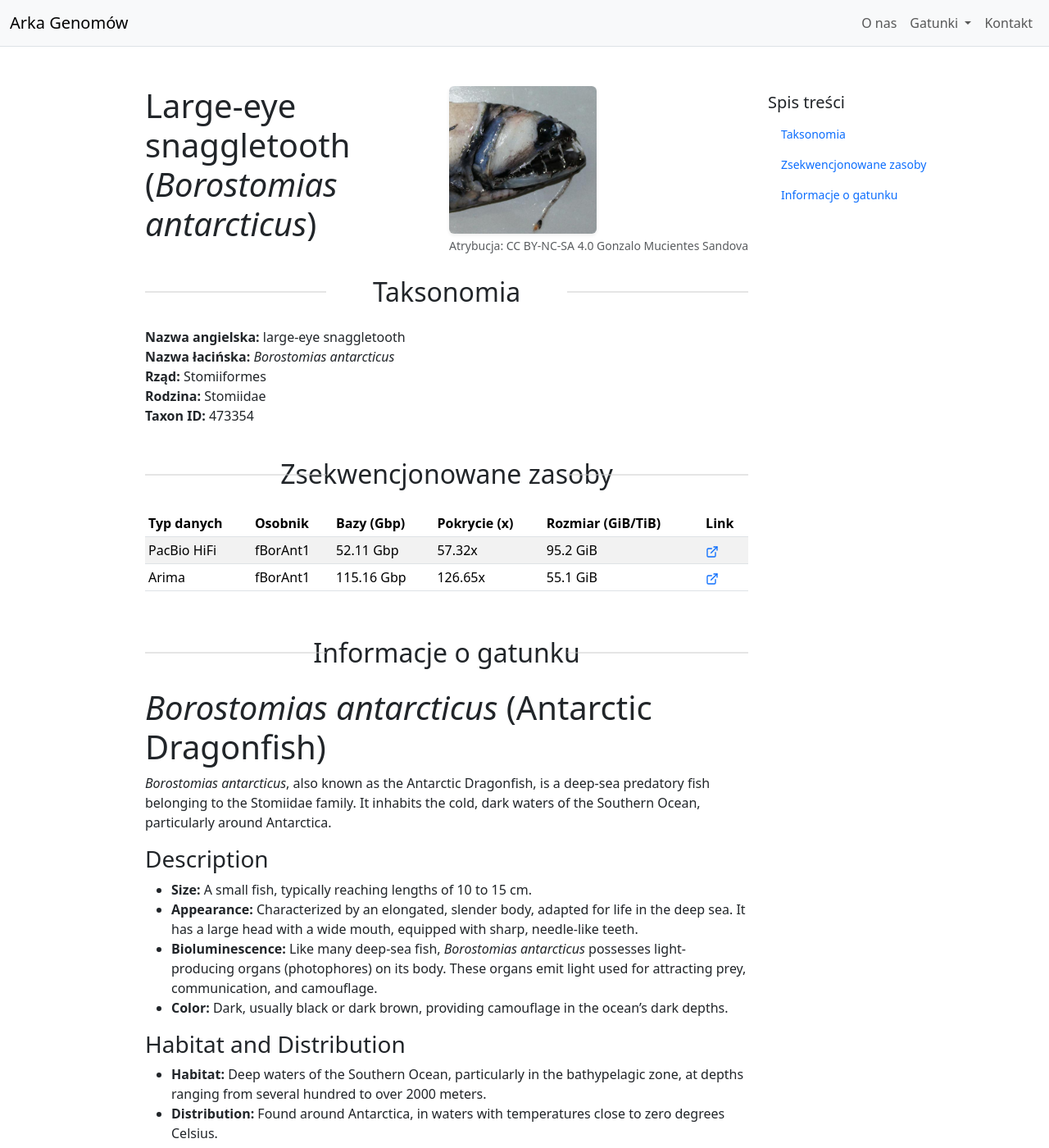
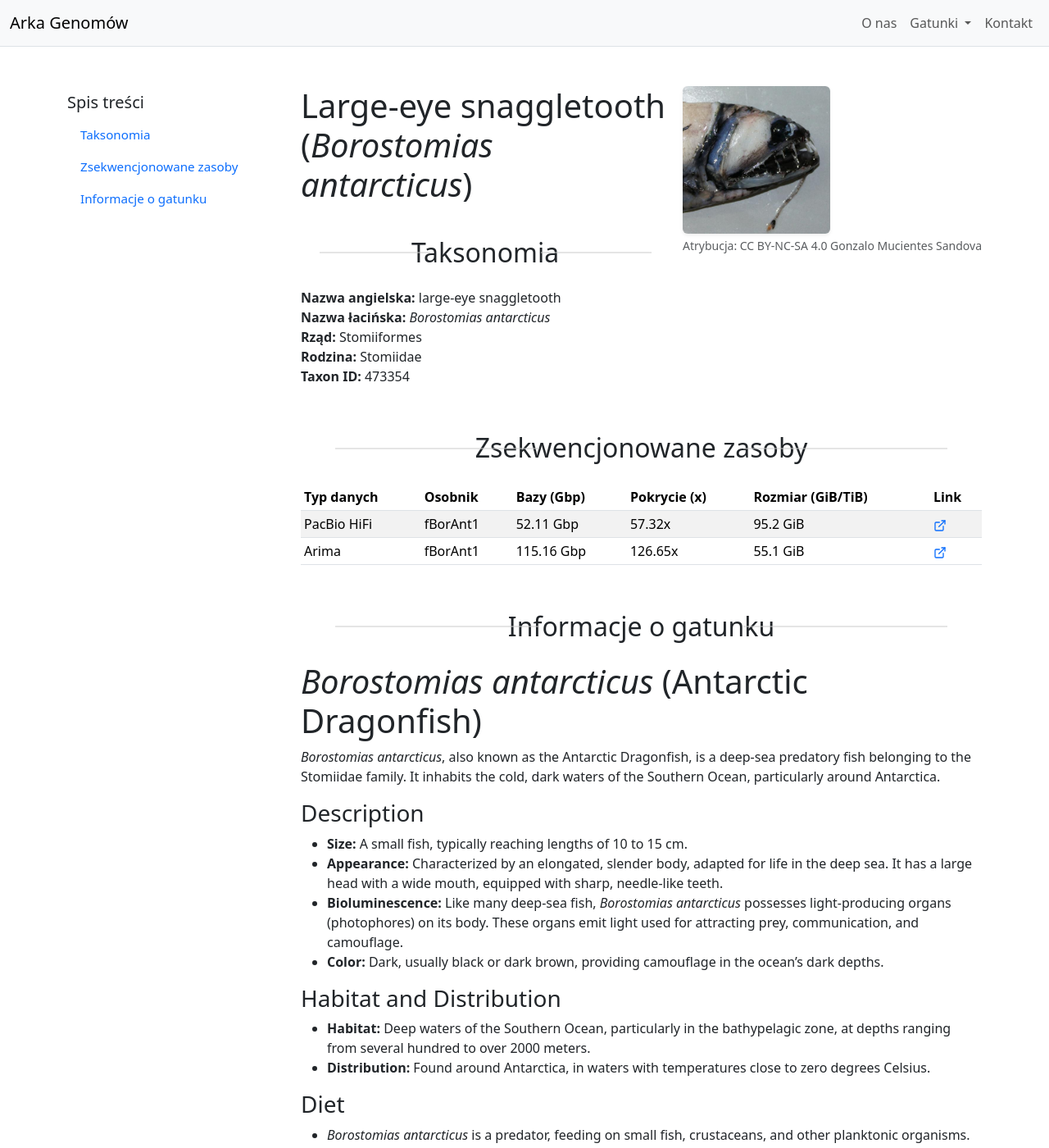
Before and after one commit to tomustloczek1/stronyWWWtzylinski, a Jekyll site: the page built from _species/borostomias_antarcticus.md, in a window 1280 px wide and 1400 px high. Shown: the whole window at 82% size. Built offline with Jekyll 4.4.1, drawn with Linux system fonts in a browser that asks for light colours.

Commit message:
Update species.html

```diff
--- a/_layouts/species.html
+++ b/_layouts/species.html
@@ -16,6 +16,10 @@
             top: 20px;
             height: calc(100vh - 40px);
             overflow-y: auto;
+        }
+        /* Zwiększenie czcionki w spisie treści */
+        #tocNav .nav-link {
+            font-size: 0.95rem; /* Nieco większa czcionka */
         }
         /* Styl dla obrazka gatunku */
         .species-image {
@@ -39,9 +43,9 @@
             background-color: #ccc;
             transform: translateY(-50%);
         }
-        /* Dostosowanie pozycji linii dla węższej kolumny treści */
-        .section-header::before { left: 0; } /* Linia od lewej krawędzi nagłówka */
-        .section-header::after { right: 0; } /* Linia do prawej krawędzi nagłówka */
+        /* Przywrócenie poprzedniego stylu linii */
+        .section-header::before { left: 5%; }
+        .section-header::after { right: 5%; }
 
         /* Ukrywanie bocznych linków społecznościowych */
         .social-links {
@@ -84,10 +88,37 @@
     <div class="container mt-5">
         <div class="row">
 
-            <div class="col-lg-8 offset-lg-1">
+            <div class="col-lg-3">
+                <nav id="tocNav" class="nav flex-column small">
+                     <h5 class="mt-2">Spis treści</h5>
+                     <ul class="list-unstyled">
+                        <li><a class="nav-link" href="#taxonomy">Taksonomia</a></li>
+                        <li><a class="nav-link" href="#resources">Zsekwencjonowane zasoby</a></li>
+                        <li><a class="nav-link" href="#info">Informacje o gatunku</a></li>
+                     </ul>
+                </nav>
+            </div>
+
+            <div class="col-lg-9">
+
+                <div class="d-lg-flex align-items-start mb-4">
+
+                    <div class="flex-grow-1">
+                        <h1 class="mb-4">{{ page.common_name | capitalize }} (<i>{{ page.name }}</i>)</h1>
+                        <section id="taxonomy">
+                            <h2 class="section-header">Taksonomia</h2>
+                            <ul class="list-unstyled">
+                                <li><strong>Nazwa angielska:</strong> {{ page.common_name | default: "Brak danych" }}</li>
+                                <li><strong>Nazwa łacińska:</strong> <i>{{ page.name | default: "Brak danych" }}</i></li>
+                                <li><strong>Rząd:</strong> {{ page.order.name | default: "Brak danych" }}</li>
+                                <li><strong>Rodzina:</strong> {{ page.family.name | default: "Brak danych" }}</li>
+                                <li><strong>Taxon ID:</strong> {{ page.taxon_id | default: "Brak danych" }}</li>
+                            </ul>
+                        </section>
+                    </div>
 
                     {% if page.image %}
-                <aside class="float-lg-end ms-lg-3 mb-3 text-center text-lg-start">
+                    <aside class="ms-lg-3 text-center text-lg-start flex-shrink-0 mt-3 mt-lg-0">
                         <img src="{{ page.image | relative_url }}" class="img-fluid rounded shadow-sm species-image" alt="[Zdjęcie {{ page.common_name | default: 'gatunku' }}]">
                         {% if page.image_attribution %}
                         <small class="d-block text-muted mt-1">Atrybucja: {{ page.image_attribution }}</small>
@@ -95,20 +126,7 @@
                     </aside>
                     {% endif %}
 
-                <h1 class="mb-4">{{ page.common_name | capitalize }} (<i>{{ page.name }}</i>)</h1>
-
-                <section id="taxonomy">
-                    <h2 class="section-header">Taksonomia</h2>
-                    <ul class="list-unstyled mb-4">
-                        <li><strong>Nazwa angielska:</strong> {{ page.common_name | default: "Brak danych" }}</li>
-                        <li><strong>Nazwa łacińska:</strong> <i>{{ page.name | default: "Brak danych" }}</i></li>
-                        <li><strong>Rząd:</strong> {{ page.order.name | default: "Brak danych" }}</li>
-                        <li><strong>Rodzina:</strong> {{ page.family.name | default: "Brak danych" }}</li>
-                        <li><strong>Taxon ID:</strong> {{ page.taxon_id | default: "Brak danych" }}</li>
-                    </ul>
-                </section>
-
-                <section id="resources">
+                </div> <section id="resources">
                     <h2 class="section-header">Zsekwencjonowane zasoby</h2>
                     {% if page.samples and page.samples.size > 0 %}
                     <div class="table-responsive">
@@ -167,18 +185,7 @@
                      </button>
                 </div>
 
-            </div> <div class="col-lg-3 order-lg-last">
-                <nav id="tocNav" class="nav flex-column small">
-                     <h5 class="mt-2">Spis treści</h5>
-                     <ul class="list-unstyled">
-                        <li><a class="nav-link" href="#taxonomy">Taksonomia</a></li>
-                        <li><a class="nav-link" href="#resources">Zsekwencjonowane zasoby</a></li>
-                        <li><a class="nav-link" href="#info">Informacje o gatunku</a></li>
-                     </ul>
-                </nav>
-            </div>
-
-        </div> </div> <footer class="bg-dark text-white text-center p-3 mt-5">
+            </div> </div> </div> <footer class="bg-dark text-white text-center p-3 mt-5">
         <div class="container">
              <p class="mb-0">Autor: Tomasz Żyliński</p>
         </div>
```
Lines whose indentation alone changed are shown as unchanged.
